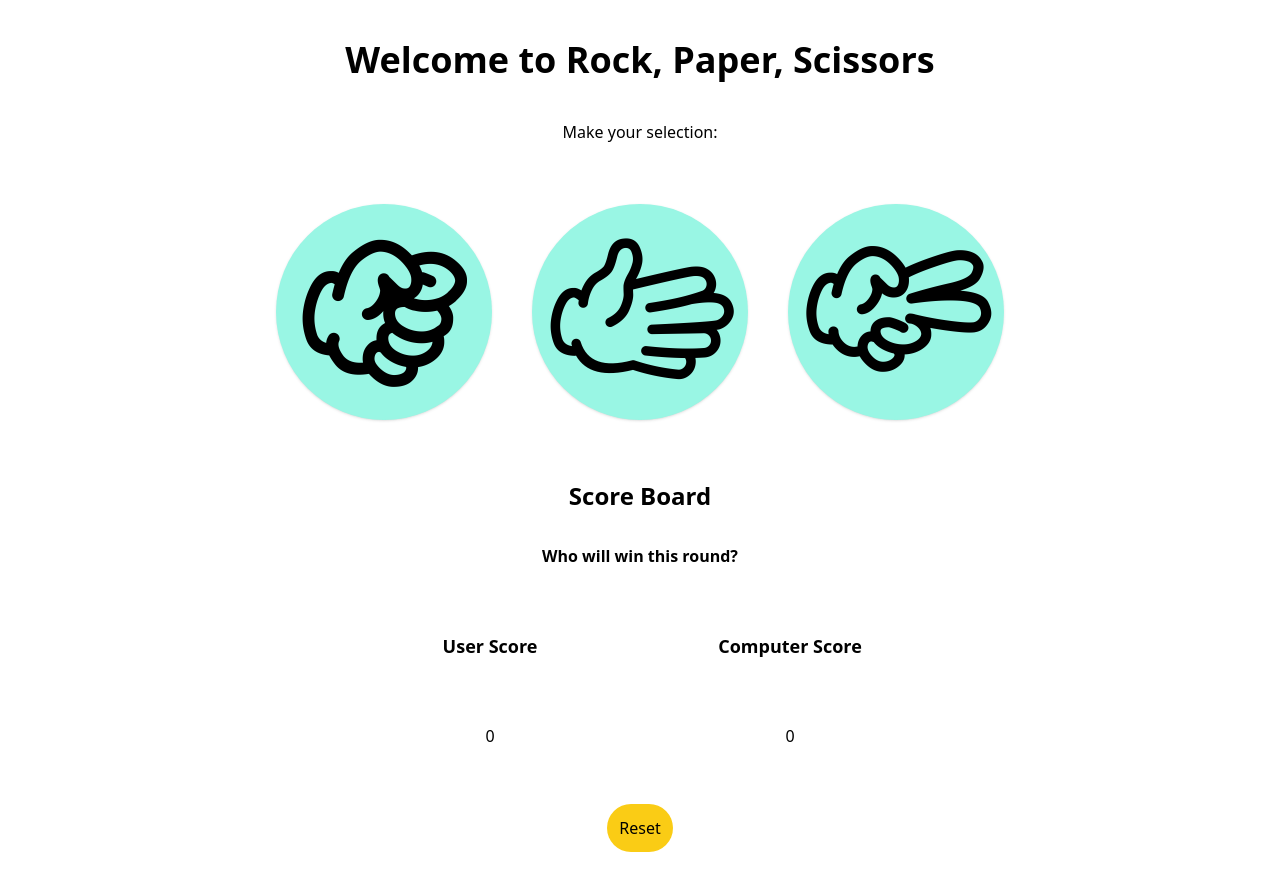
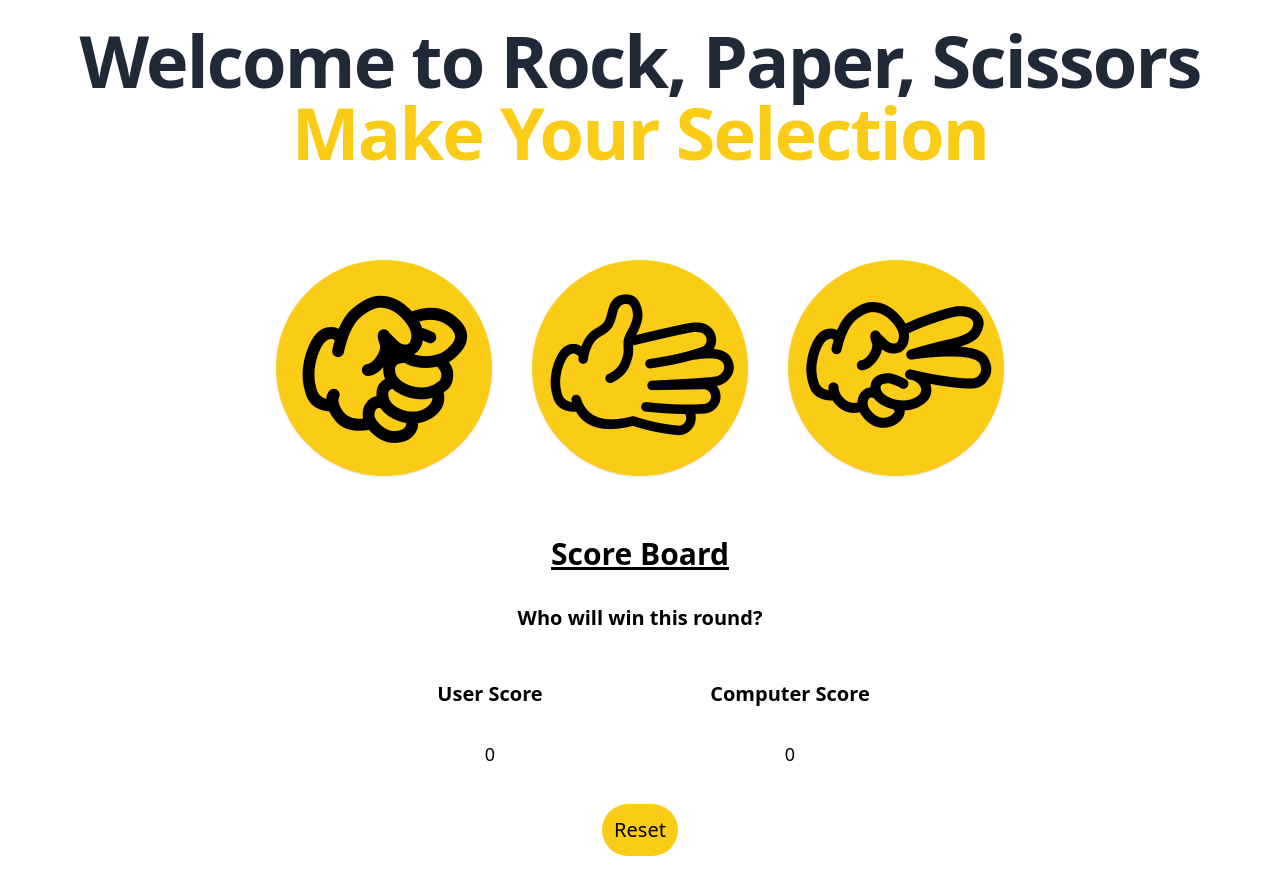
Before and after one commit to dharbo/cpsc349-project3, a website with bundled scripts: page index.html in a window 1280 px wide. Built offline with nearby package versions, Linux system fonts and the light colour scheme.

Commit message:
changed some styling

```diff
--- a/index.html
+++ b/index.html
@@ -11,9 +11,11 @@
 <body>
   <main class="p-5">
 
-    <h1 class="font-extrabold text-4xl text-center p-5">Welcome to Rock, Paper, Scissors</h1>
-
-    <p class="text-center p-5">Make your selection:</p>
+    <div class="text-center text-gray-800 py-1 px-8">
+      <h1 class="text-5xl md:text-6xl xl:text-7xl font-bold tracking-tight mb-12">Welcome to Rock, Paper, Scissors <br />
+        <span class="text-yellow-400">Make Your Selection</span>
+      </h1>
+    </div>
 
     <div class="flex flex-wrap justify-center p-5">
       <button class="rps" data-selection="Rock"><img src="images/rock.png" alt="Rock icon"></button>
@@ -22,18 +24,18 @@
     </div>
 
     <section class="m-5">
-      <h2 class="text-center text-2xl font-bold">Score Board</h2>
-      <strong class="flex justify-center m-8" data-announcement="dialog"></strong>
+      <h2 class="text-center text-3xl font-bold text-decoration-line: underline">Score Board</h2>
+      <strong class="flex justify-center m-8 text-xl" data-announcement="dialog"></strong>
       <div class="flex justify-center">
         <div class="grid grid-cols-2 grid-rows-2 w-1/2">
-          <p class="m-8 flex justify-items-center justify-center text-lg font-bold">
+          <p class="m-4 flex justify-items-center justify-center text-xl font-bold">
             User Score
           </p>
-          <p class="m-8 flex justify-items-center justify-center text-lg font-bold">
+          <p class="m-4 flex justify-items-center justify-center text-xl font-bold">
             Computer Score
           </p>
-          <p class="m-8 flex justify-items-center justify-center" data-player="user"></p>
-          <p class="m-8 flex justify-items-center justify-center" data-player="computer"></p>
+          <p class="m-4 flex justify-items-center justify-center text-lg font-medium" data-player="user"></p>
+          <p class="m-4 flex justify-items-center justify-center text-lg font-medium" data-player="computer"></p>
         </div>
       </div>
     </section>
--- a/package.json
+++ b/package.json
@@ -1,8 +1,6 @@
 {
    "scripts": {
       "browser-sync": "browser-sync start --server --startPath /index.html --files '*.html,*.css,*.js'",
-      "vnu": "vnu ./app/*.html",
-      "standard": "standard './app/**/*.js'",
       "test": "standard && vnu --skip-non-html --Werror *.html",
       "tailwind": "tailwindcss -i ./src/input.css -o ./dist/output.css --watch",
       "start": "npm-run-all --parallel browser-sync tailwind"
--- a/src/input.css
+++ b/src/input.css
@@ -3,9 +3,9 @@
 @tailwind utilities;
 
 .rps {
-    @apply bg-teal-200 shadow rounded-full max-w-full h-auto align-middle m-5 p-2 transition ease-in-out delay-75 hover:-translate-y-1 hover:scale-110 hover:bg-teal-500 duration-300
+    @apply bg-yellow-400 shadow rounded-full max-w-full h-auto align-middle m-5 p-2 hover:scale-110 transition duration-300 ease-in-out hover:bg-yellow-300;
 }
 
 .resetBtn {
-    @apply bg-yellow-400 rounded-full p-3
+    @apply bg-yellow-400 text-xl rounded-full p-3 hover:scale-110 transition duration-300 ease-in-out hover:bg-yellow-300;
 }
```
Also changed, not shown: dist/output.css.
